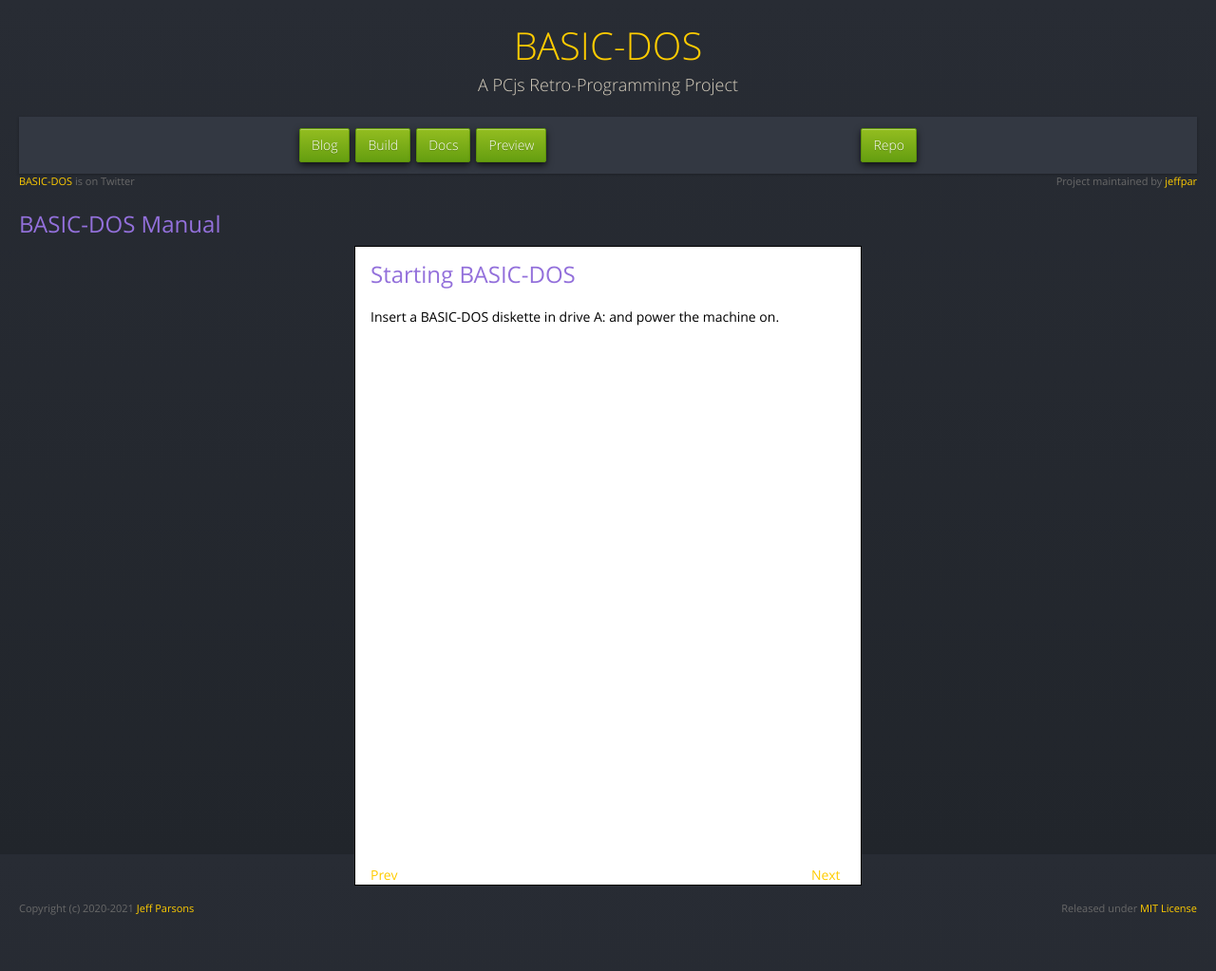
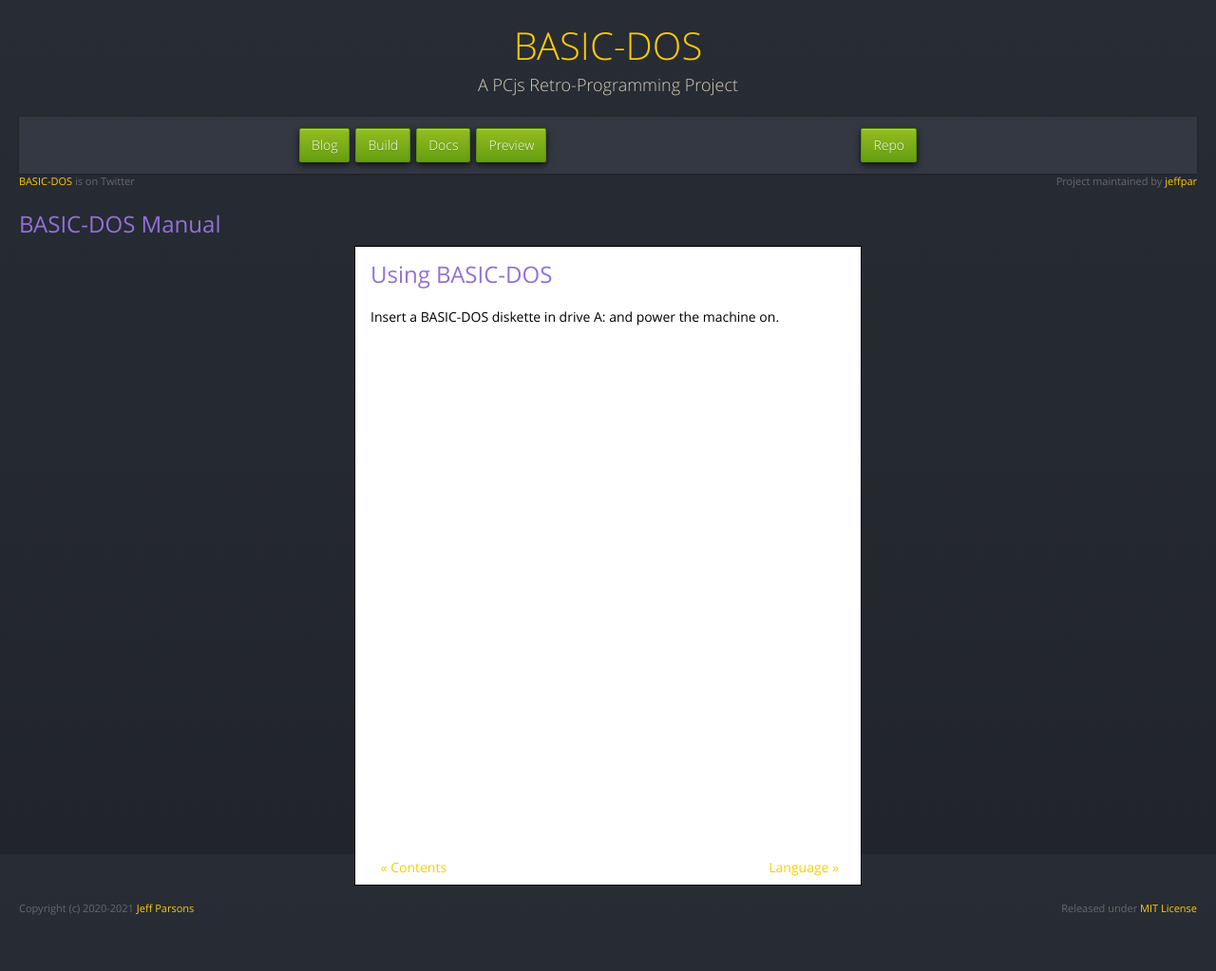
Before and after one commit to jeffpar/basicdos, a Jekyll site: the page built from docs/pcx86/bdman/intro/README.md, in a window 1280 px wide. Shown: the whole page at 95% size. Built offline with Jekyll 4.4.1, drawn with Linux system fonts in a browser that asks for light colours.

Commit message:
More documentation page control

```diff
--- a/_includes/sheet/footer.html
+++ b/_includes/sheet/footer.html
@@ -1,4 +1,5 @@
 
-
-<span class="footer-left"><a href="{{ include.prev }}">Prev</a></span>
-<span class="footer-right"><a href="{{ include.next }}">Next</a></span>
+{%- assign prev_parts = include.prev | split: ':' -%}
+{%- assign next_parts = include.next | split: ':' -%}
+<span class="footer-left"><a href="{{ prev_parts[1] | default: prev_parts[0] }}">&laquo;&nbsp;{%- if prev_parts[1] -%}{{ prev_parts[0] }}{%- else -%}Prev{%- endif -%}</a></span>
+<span class="footer-right"><a href="{{ next_parts[1] | default: next_parts[0] }}">{%- if next_parts[1] -%}{{ next_parts[0] }}{%- else -%}Next{%- endif -%}&nbsp;&raquo;</a></span>
--- a/_sass/jekyll-theme-midnight.scss
+++ b/_sass/jekyll-theme-midnight.scss
@@ -261,14 +261,17 @@
 
     .footer-left {
       position: absolute;
-      bottom: 0;
-      left: 16px;
+      bottom: 8px;
+      left: 5%;
+      white-space: nowrap;
     }
 
     .footer-right {
       position: absolute;
-      bottom: 0;
-      left: 480px;
+      bottom: 8px;
+      left: 95%;
+      transform: translateX(-95%);
+      white-space: nowrap;
     }
   }
 
--- a/docs/pcx86/bdman/intro/README.md
+++ b/docs/pcx86/bdman/intro/README.md
@@ -1,6 +1,6 @@
 ---
 layout: sheet
-title: Starting BASIC-DOS
+title: Using BASIC-DOS
 permalink: /docs/pcx86/bdman/intro/
 ---
 
@@ -8,4 +8,4 @@
 
 Insert a BASIC-DOS diskette in drive A: and power the machine on.
 
-{% include sheet/footer.html prev="../contents/" next="../lang/" %}
+{% include sheet/footer.html prev="Contents:../contents/" next="Language:../lang/" %}
```
Also changed, not shown: docs/pcx86/bdman/contents/README.md (+1 -1 lines), docs/pcx86/bdman/ops/README.md (+1 -1 lines), docs/pcx86/bdman/ops/device/README.md (+1 -1 lines), docs/pcx86/bdman/ops/device/clock/README.md (+1 -1 lines), docs/pcx86/bdman/ops/device/keyboard/README.md (+1 -1 lines), docs/pcx86/bdman/ops/device/screen/README.md (+1 -1 lines), docs/pcx86/bdman/ops/disk/README.md (+1 -1 lines).
